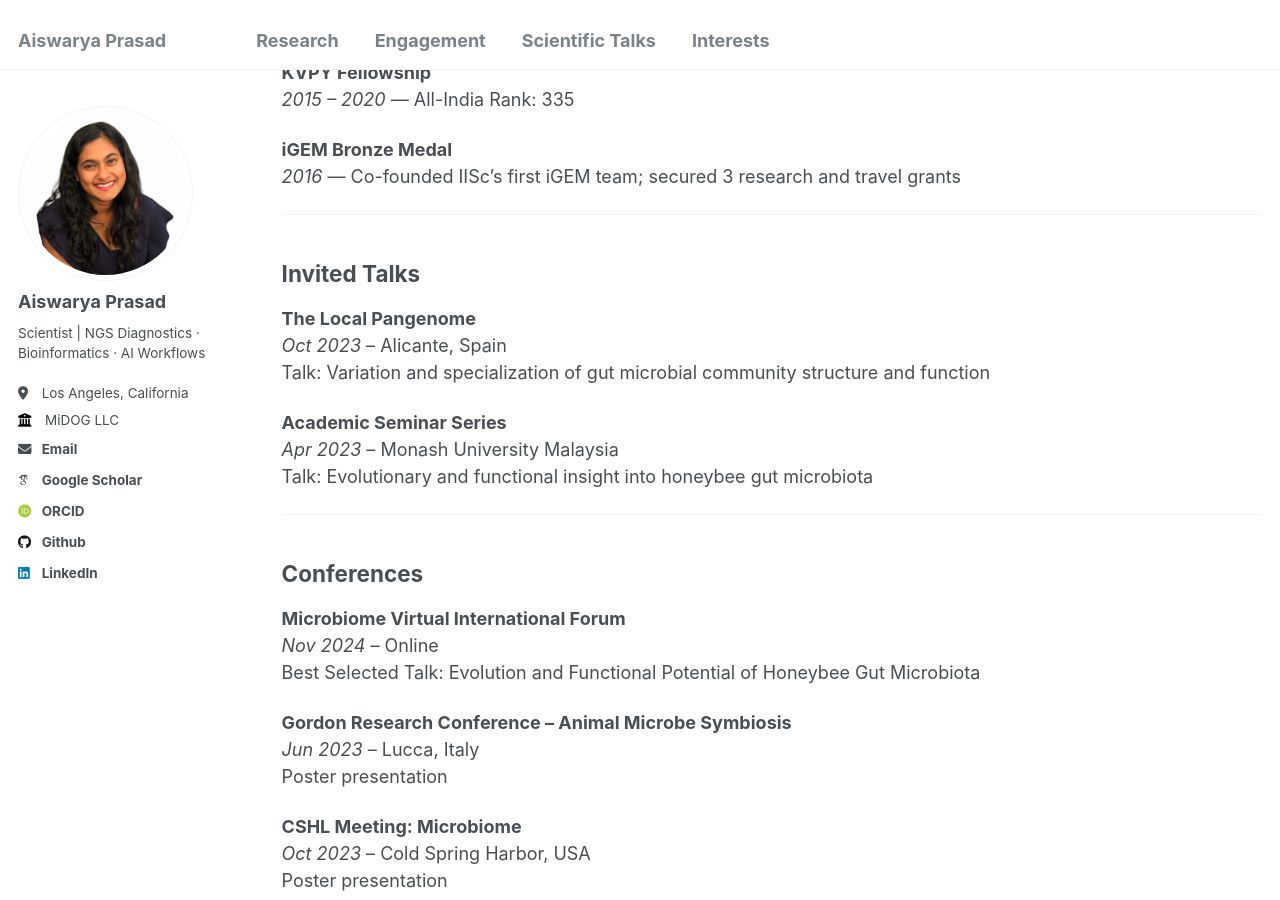
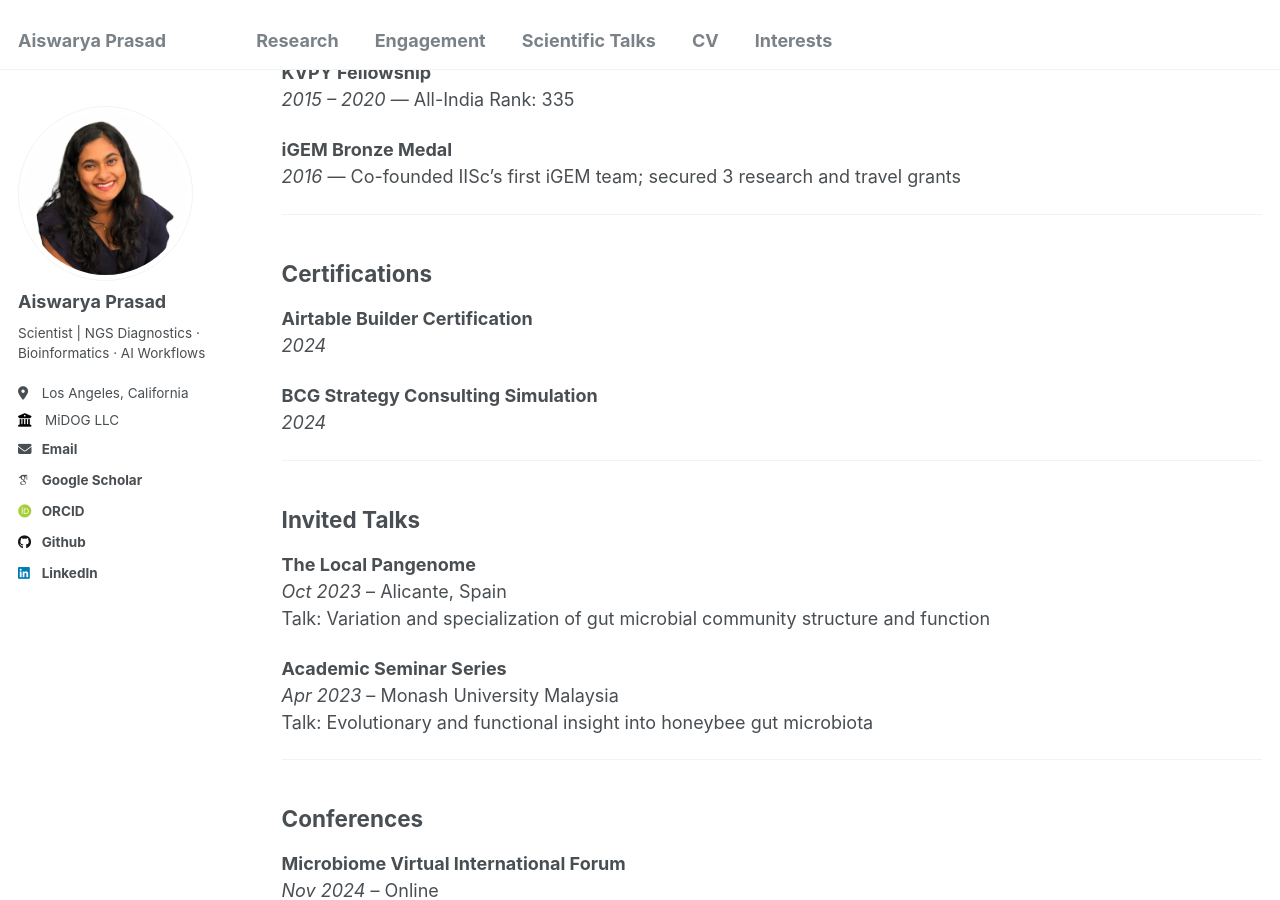
Before and after one commit to Aiswarya-prasad/aiswarya-prasad.github.io, a Jekyll site: the page built from _pages/cv.md, in a window 1280 px wide and 900 px high, scrolled down 2341 px. Built offline with Jekyll 4.4.1, drawn with Linux system fonts in a browser that asks for light colours; some web fonts are replaced; some of the changed text lies outside the part shown.

Commit message:
Syntax change, squash commit later or just ignore.

```diff
--- a/_config.yml
+++ b/_config.yml
@@ -57,7 +57,7 @@ author:
   # keybase          : # Username
   # instagram        : # Username
   # lastfm           : # Username
-  linkedin         : /aiswarya--prasad/
+  linkedin         : aiswarya--prasad
   # mastodon         : # URL
   # medium           : # URL
   # pinterest        : # Username
--- a/_data/navigation.yml
+++ b/_data/navigation.yml
@@ -15,5 +15,8 @@ main:
   - title: "Scientific Talks"
     url: /talks/
 
+  - title: "CV"
+    url: /cv/
+
   - title: "Interests"
     url: /categories/
--- a/_pages/cv.md
+++ b/_pages/cv.md
@@ -92,6 +92,16 @@ _2015 – 2020_ — All-India Rank: 335
 
 **iGEM Bronze Medal**
 _2016_ — Co-founded IISc’s first iGEM team; secured 3 research and travel grants
+
+---
+
+## Certifications
+
+**Airtable Builder Certification**
+_2024_
+
+**BCG Strategy Consulting Simulation**
+_2024_
 
 ---
 
```
Also changed, not shown: other parts of _pages/cv.md (+1 -1 lines), _pages/talks.md (+1 -1 lines).
